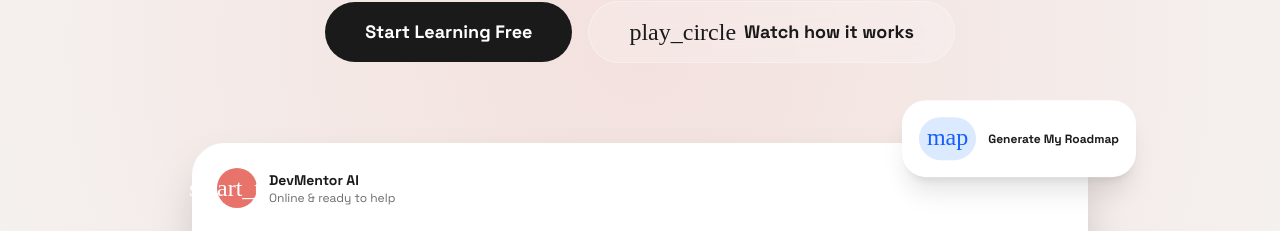
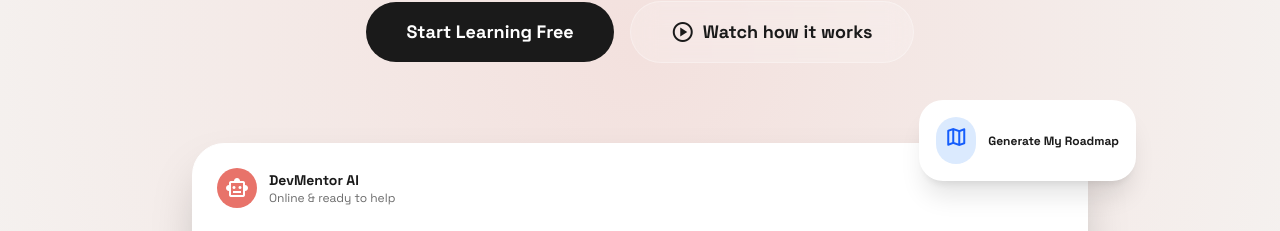
Before and after one commit to Muideen7/DevMentor, a Next.js app: page / in a window 1280 px wide. Shown: the part 517-748 px from the top of the page. Built offline with nearby package versions, Linux system fonts and the light colour scheme; no server answers.

Commit message:
Update globals.css

```diff
--- a/app/globals.css
+++ b/app/globals.css
@@ -1,3 +1,8 @@
+@import url('https://fonts.googleapis.com/css2?family=Material+Symbols+Outlined:opsz,wght,FILL,GRAD@20..48,100..700,0..1,-25..0&display=block');
+
+@tailwind base;
+@tailwind components;
+@tailwind utilities;
 @import "tailwindcss";
 @import "tw-animate-css";
 
```
